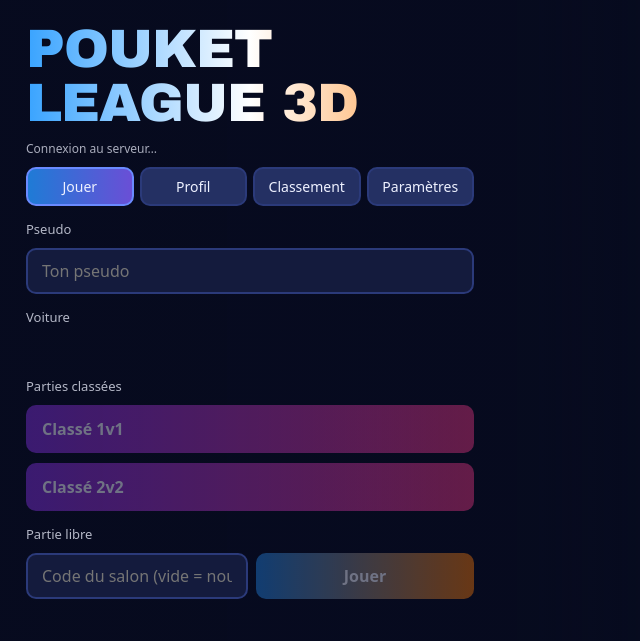
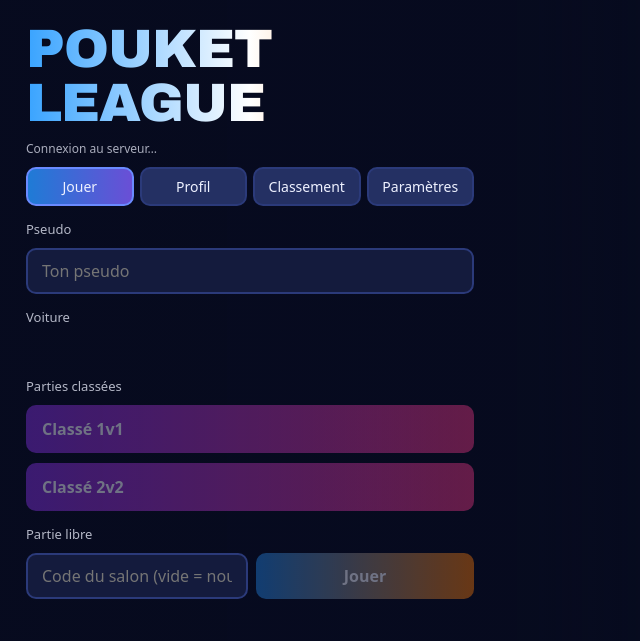
Before and after one commit to GabrielDelsaux/pouket_league, a website: page public/index.html in a window 1280 px wide. Shown: the whole page, without its empty margins (0-640 px from the left). Drawn offline with nearby package versions, Linux system fonts and the light colour scheme.

Commit message:
hop v3 fini

```diff
--- a/public/index.html
+++ b/public/index.html
@@ -1,7 +1,7 @@
 <!DOCTYPE html>
 <html lang="fr"><head><meta charset="utf-8">
 <meta name="viewport" content="width=device-width, initial-scale=1, viewport-fit=cover">
-<title>Pouket League 3D</title>
+<title>Pouket League</title>
 <style>
 :root{--bg:#070b1f;--fg:#eef1ff;--blue:#38a3ff;--org:#ff8a1f;--panel:#141b3d;--line:#2b3a7a}
 html,body{margin:0;height:100%;overflow:hidden;background:var(--bg);color:var(--fg);font-family:system-ui,"Segoe UI",sans-serif}
@@ -66,7 +66,7 @@ table{width:100%;border-collapse:collapse;font-size:14px}td{padding:5px 6px;bord
 </style></head><body>
 <canvas id="gl"></canvas>
 <div id="lobby"><div id="lcol">
-  <h1>POUKET LEAGUE 3D</h1><div id="conn">Connexion au serveur…</div>
+  <h1>POUKET LEAGUE</h1><div id="conn">Connexion au serveur…</div>
   <div id="tabs"><button data-tab="play" class="on">Jouer</button><button data-tab="prof">Profil</button><button data-tab="lb">Classement</button><button data-tab="set">Paramètres</button></div>
   <div class="tab on" id="t-play">
     <label>Pseudo</label><input id="name" maxlength="14" placeholder="Ton pseudo" autocomplete="off">
```
